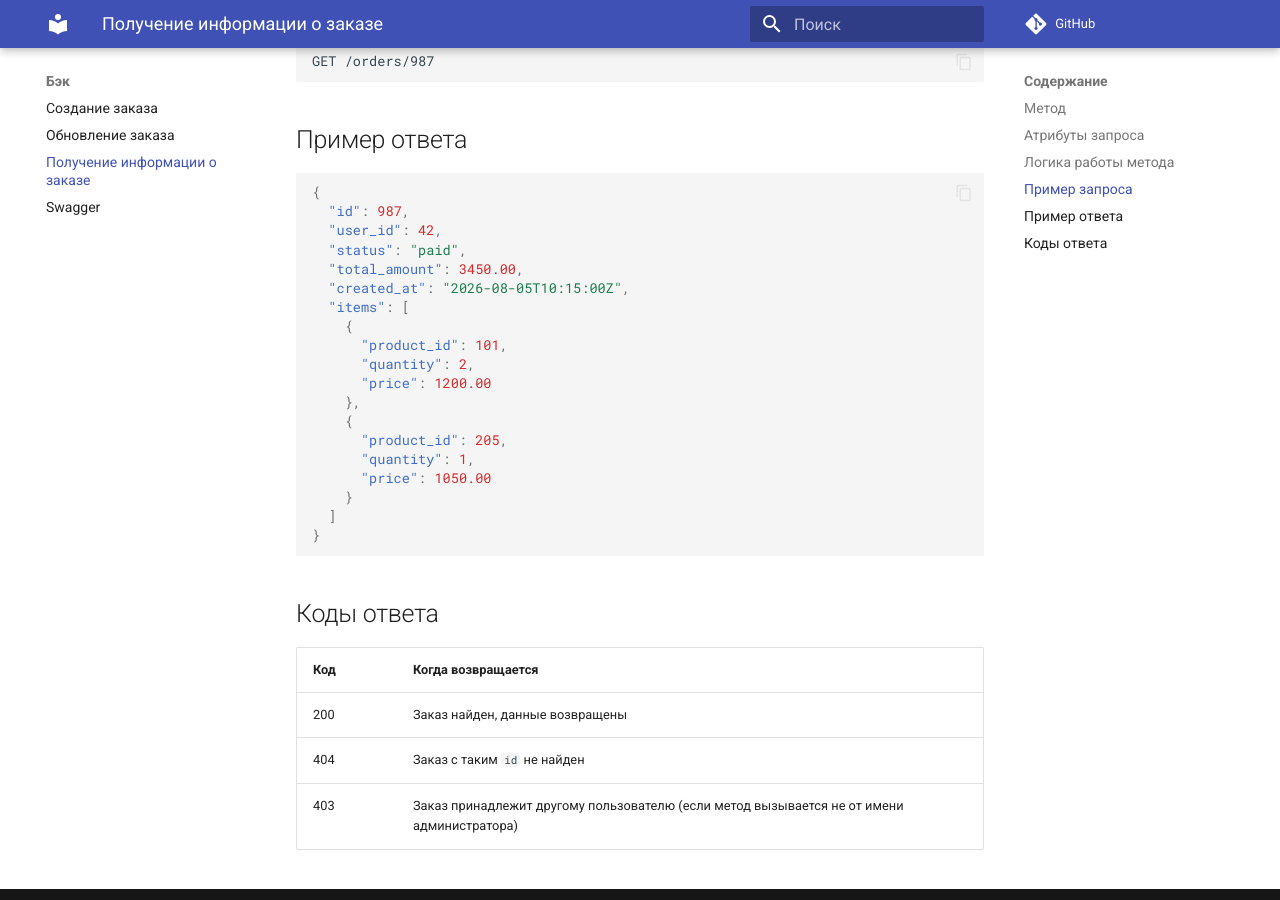
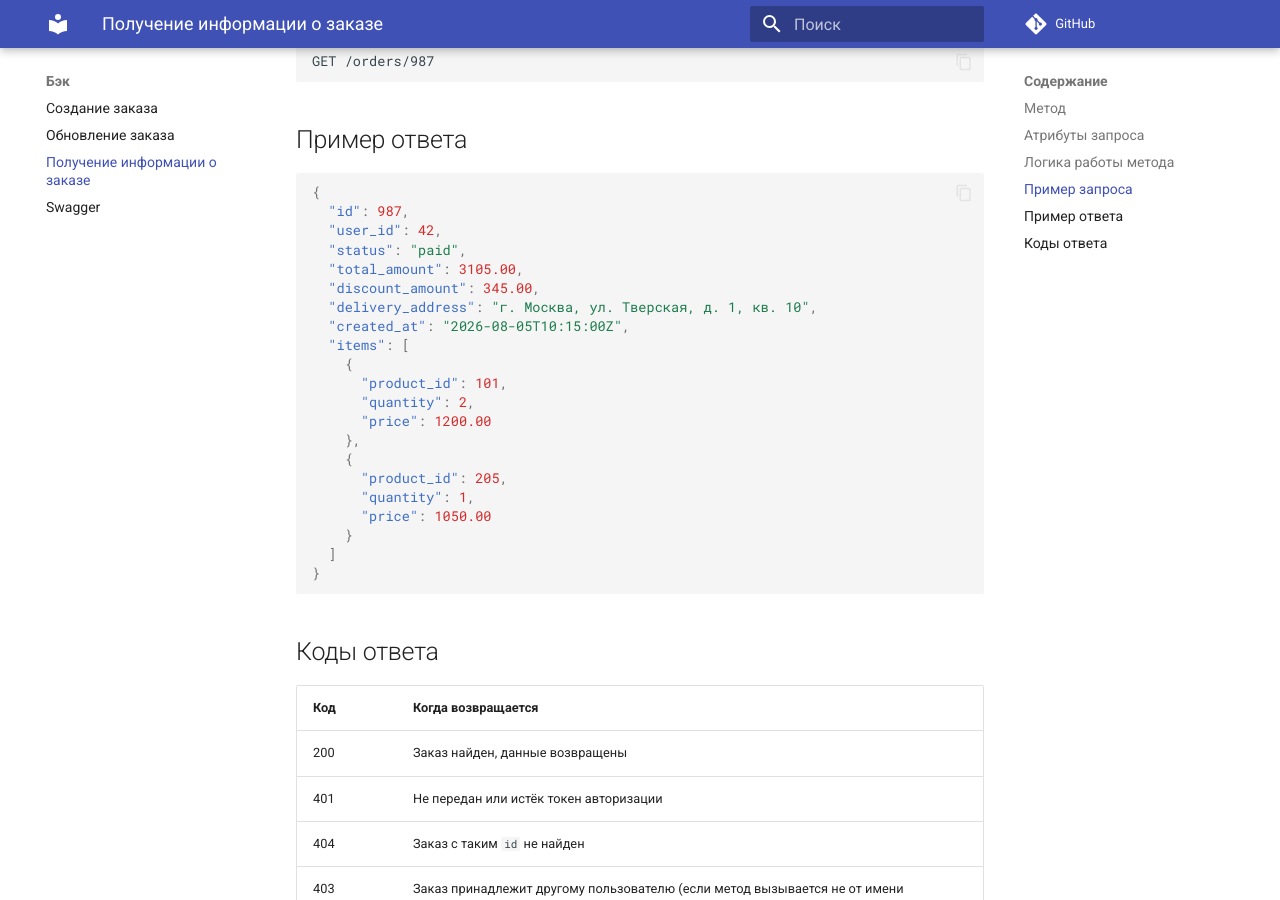
Before and after one commit to reaperxu/documentation, an MkDocs documentation site: the page built from docs/backend/get-order.md, in a window 1280 px wide and 900 px high, scrolled down 966 px. Built offline with MkDocs 1.6.1 and Material for MkDocs 9.7.7, drawn with Linux system fonts in a browser that asks for light colours; comment, search, counter and statistics services are not loaded.

Commit message:
backend: delivery address, promo code and comment in orders API
Co-Authored-By: Claude Opus 5.5 <noreply@anthropic.com>

```diff
--- a/docs/backend/get-order.md
+++ b/docs/backend/get-order.md
@@ -33,7 +33,9 @@ GET /orders/987
   "id": 987,
   "user_id": 42,
   "status": "paid",
-  "total_amount": 3450.00,
+  "total_amount": 3105.00,
+  "discount_amount": 345.00,
+  "delivery_address": "г. Москва, ул. Тверская, д. 1, кв. 10",
   "created_at": "2026-08-05T10:15:00Z",
   "items": [
     {
@@ -55,5 +57,6 @@ GET /orders/987
 | Код | Когда возвращается                          |
 |-----|------------------------------------------------|
 | 200 | Заказ найден, данные возвращены                 |
+| 401 | Не передан или истёк токен авторизации          |
 | 404 | Заказ с таким `id` не найден                    |
 | 403 | Заказ принадлежит другому пользователю (если метод вызывается не от имени администратора) |
```
Also changed, not shown: docs/backend/create-order.md (+2 -1 lines), docs/backend/swagger.yaml (+35 -7 lines).
